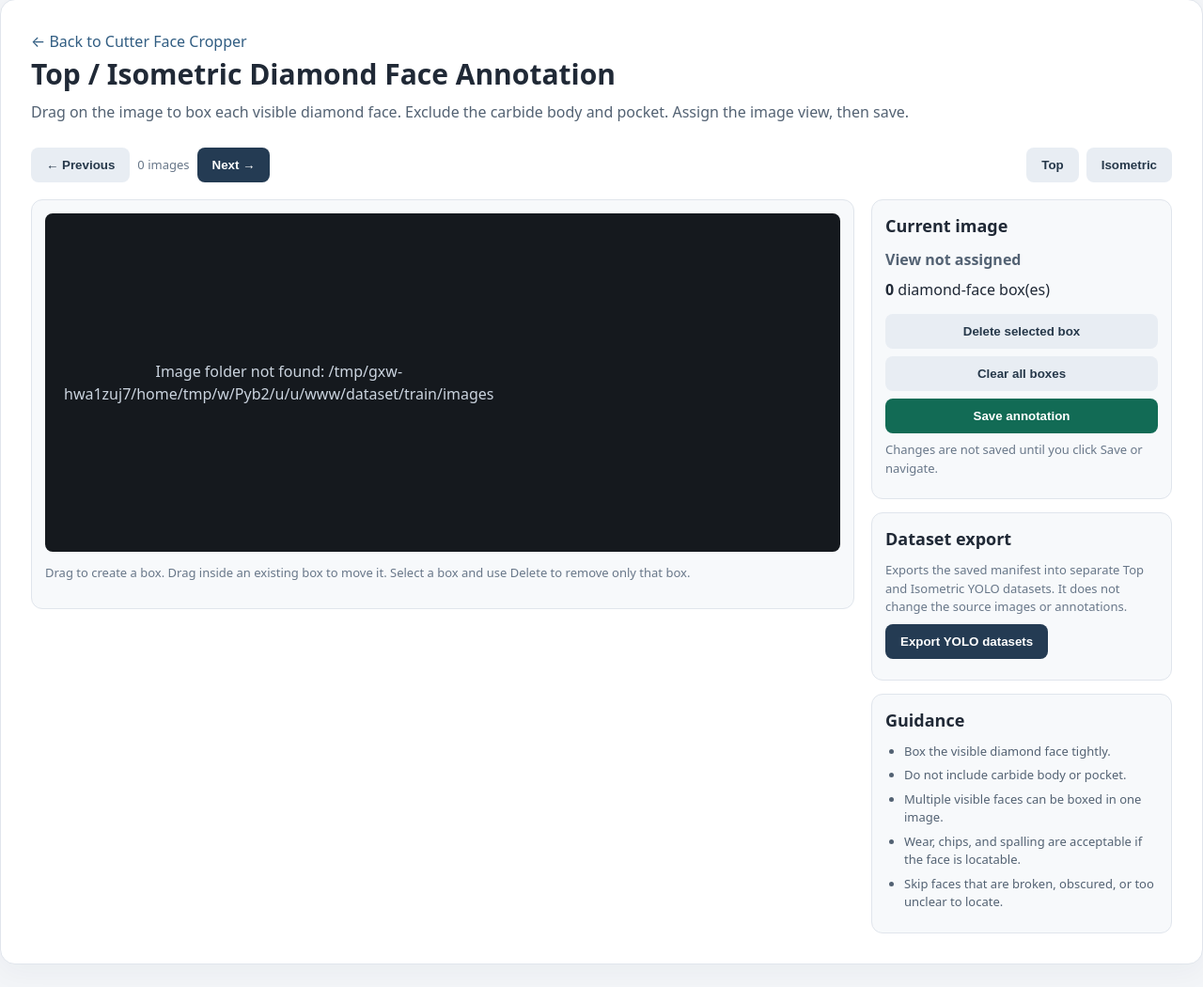
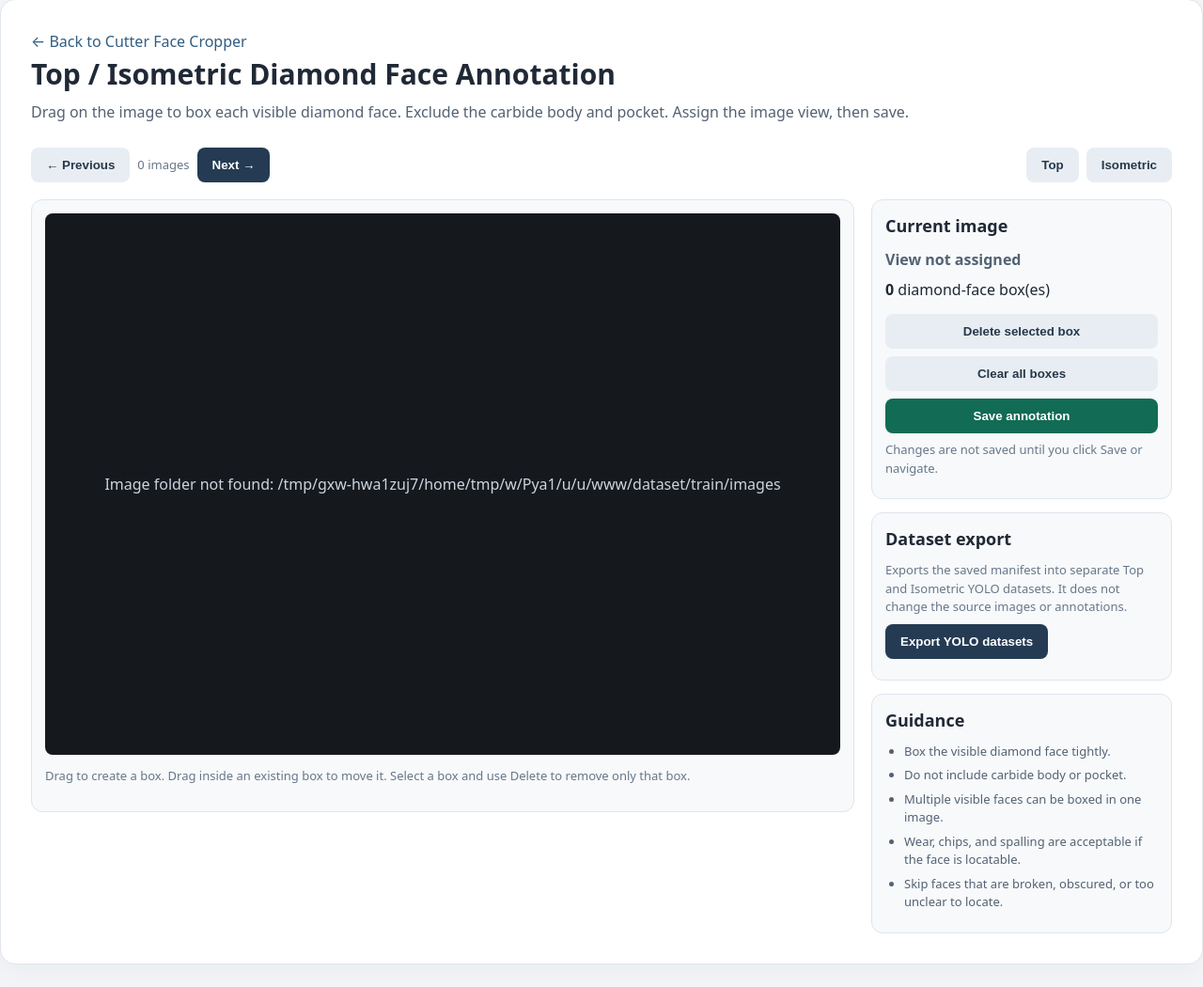
Before and after one commit to crico98/Cobalt_Crop, a Flask app: page /annotate in a window 1280 px wide. Shown: the part 25-1075 px from the top of the page at 94% size. Run offline with Flask 3, Linux system fonts and the light colour scheme; data that the repository does not hold is empty.

Commit message:
Improve annotation workspace image positioning and sizing

```diff
--- a/static/style.css
+++ b/static/style.css
@@ -60,3 +60,39 @@ dl{display:grid;grid-template-columns:1fr auto;gap:5px 12px;font-size:14px}dt{co
 .annotation-guidance li{margin:6px 0}
 @media(max-width:900px){.annotation-layout{grid-template-columns:1fr}.annotation-sidebar{grid-template-columns:1fr 1fr}.annotation-sidebar .annotation-card:last-child{grid-column:1/-1}}
 @media(max-width:600px){.annotation-sidebar{grid-template-columns:1fr}.annotation-sidebar .annotation-card:last-child{grid-column:auto}.annotation-toolbar{align-items:stretch}.annotation-nav{justify-content:space-between}.annotation-stage{min-height:240px}.annotation-stage .empty{min-height:240px}}
+
+
+/* Annotation workspace usability fixes: center the photo and constrain it to the viewport. */
+.annotation-stage{
+  min-height: min(72vh, 760px);
+  align-items: center;
+  justify-content: center;
+  padding: 12px;
+}
+.annotation-image-frame{
+  width: fit-content;
+  max-width: 100%;
+  max-height: 72vh;
+  margin: auto;
+}
+.annotation-image-frame img{
+  width: auto;
+  max-width: 100%;
+  height: auto;
+  max-height: 72vh;
+  object-fit: contain;
+}
+.annotation-image-frame canvas{
+  display: block;
+}
+.annotation-stage .empty{
+  min-height: 180px;
+}
+@media(max-width:900px){
+  .annotation-stage{min-height: min(65vh, 620px)}
+  .annotation-image-frame,.annotation-image-frame img{max-height:65vh}
+}
+@media(max-width:600px){
+  .annotation-stage{min-height:240px}
+  .annotation-image-frame,.annotation-image-frame img{max-height:55vh}
+}
```
